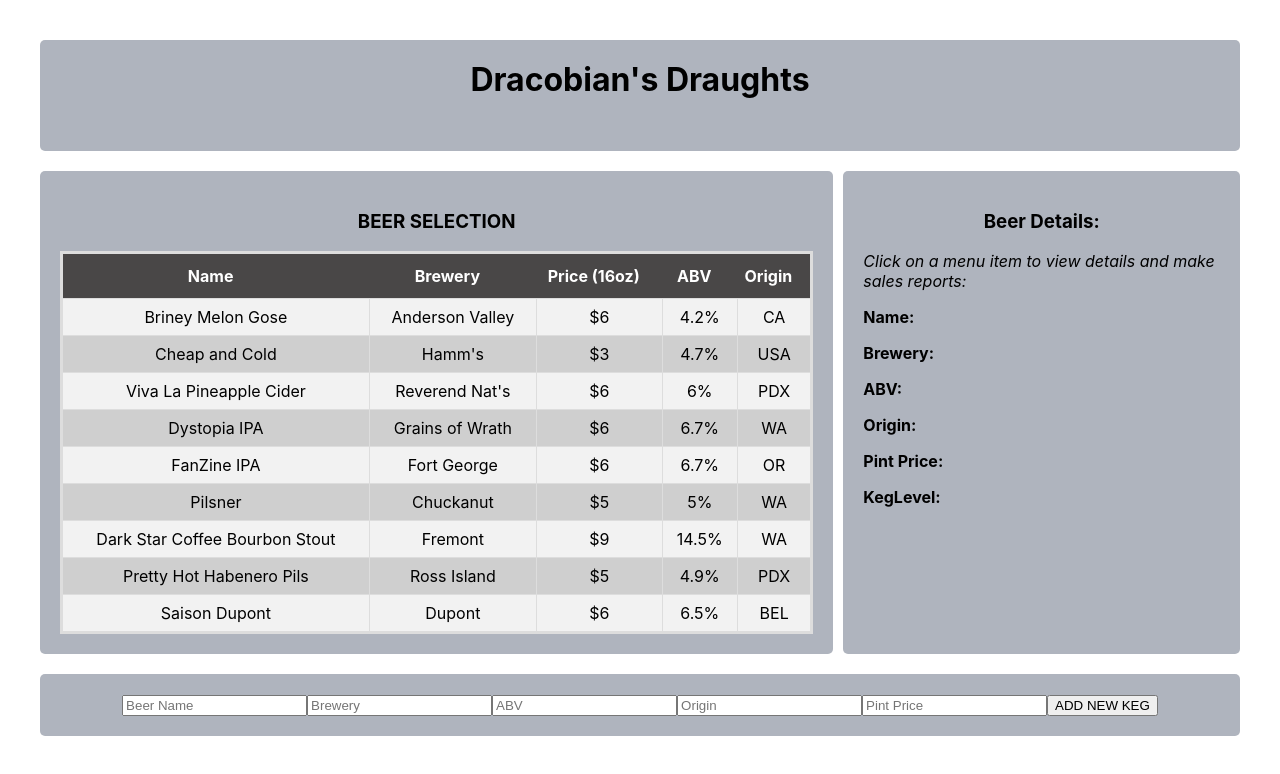
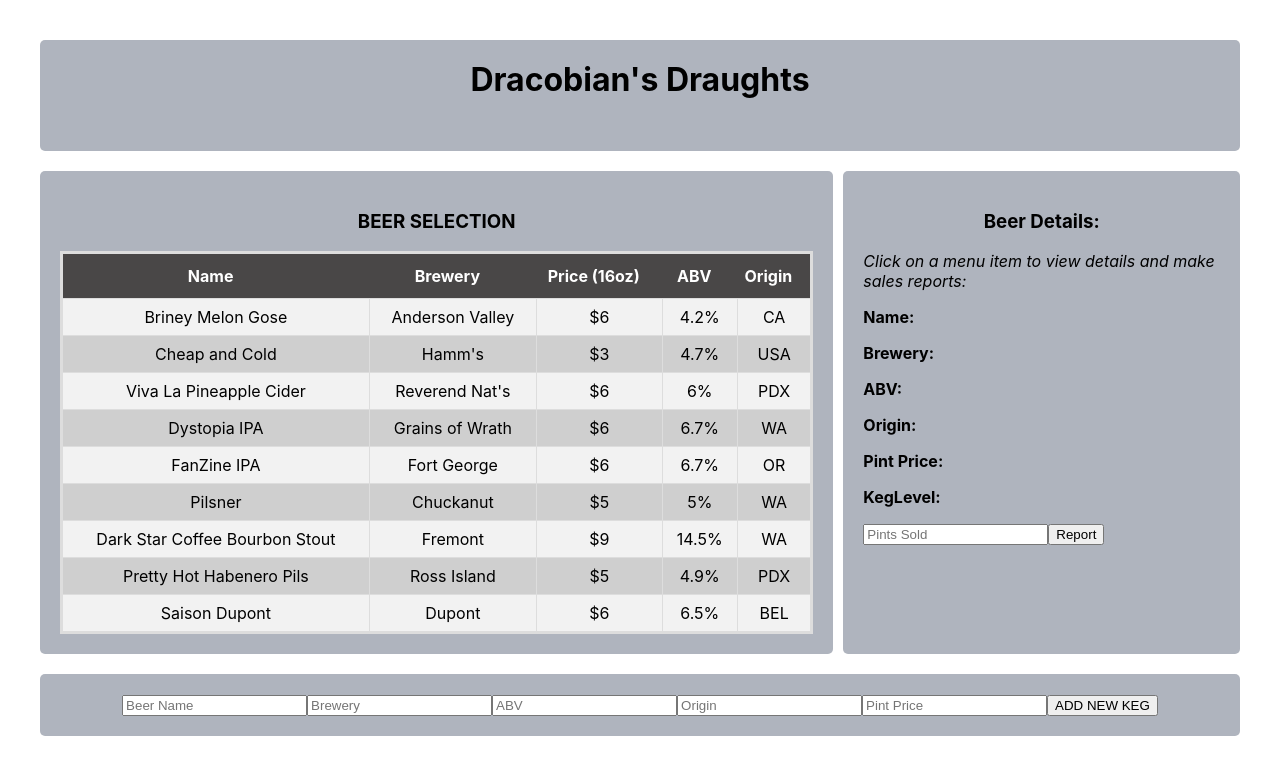
Before and after one commit to drakewilcox/tap-room, a React (Create React App) app: page / in a window 1280 px wide. Shown: the top 774 px of the page. Built offline with nearby package versions, Linux system fonts and the light colour scheme.

Commit message:
add a salesReport form feature.

```diff
--- a/src/components/KegDetails/Beer.js
+++ b/src/components/KegDetails/Beer.js
@@ -2,7 +2,27 @@
 import PropTypes from 'prop-types';
 
 const Beer = (props) => {
+
+  function handleSalesReport(event) {
+    event.preventDefault();
+    let newLevel = props.beer.kegLevel - event.target.pintsSold.value;
+    if(props.beer.kegLevel === "Sold Out") {
+      newLevel = "Sold Out";
+    }
+    else if(newLevel <= 0) {
+      newLevel = "Sold Out";
+    }
+    props.onNewSalesReport({
+      pintsSold: newLevel,
+      id: props.beer.id,
+
+
+    })
+  }
+
   return (
+  <React.Fragment>
+
     <div>
       <h3>Beer Details:</h3>
       <p><em>Click on a menu item to view details and make sales reports: </em></p>
@@ -14,11 +34,21 @@
       <p><strong>Pint Price:</strong> {props.beer.pintPrice}</p>
       <p><strong>KegLevel:</strong> {props.beer.kegLevel}</p>
     </div>
+    <form onSubmit={ handleSalesReport }>
+      <input
+        type='text'
+        name='pintsSold'
+        placeholder='Pints Sold'/>
+      <button type='submit'>Report</button>
+    </form>
+  </React.Fragment>
+
   )
 }
 
 Beer.propTypes = {
   beer: PropTypes.object,
+  onNewSalesReport: PropTypes.func
 }
 
 export default Beer;
```
